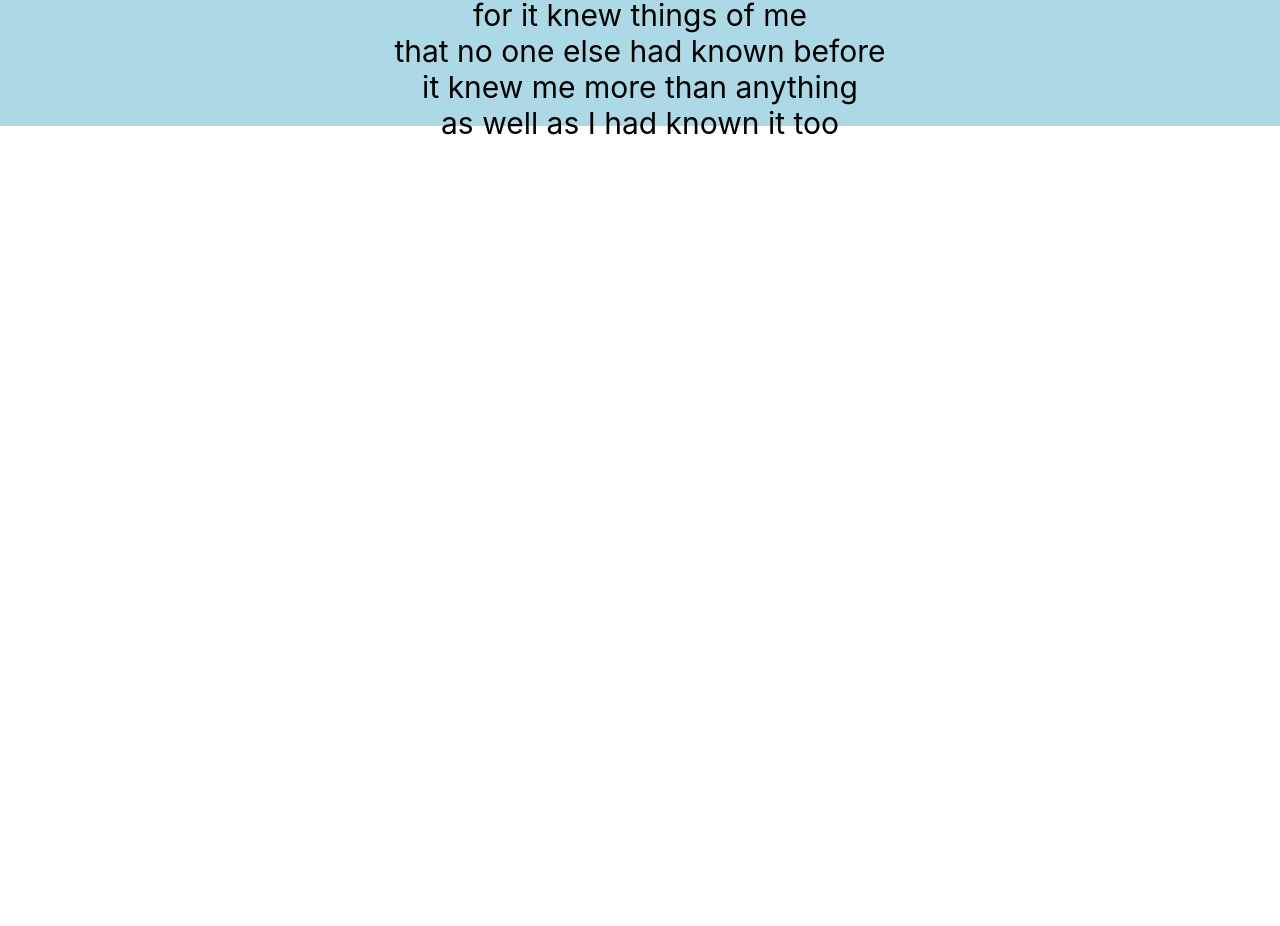
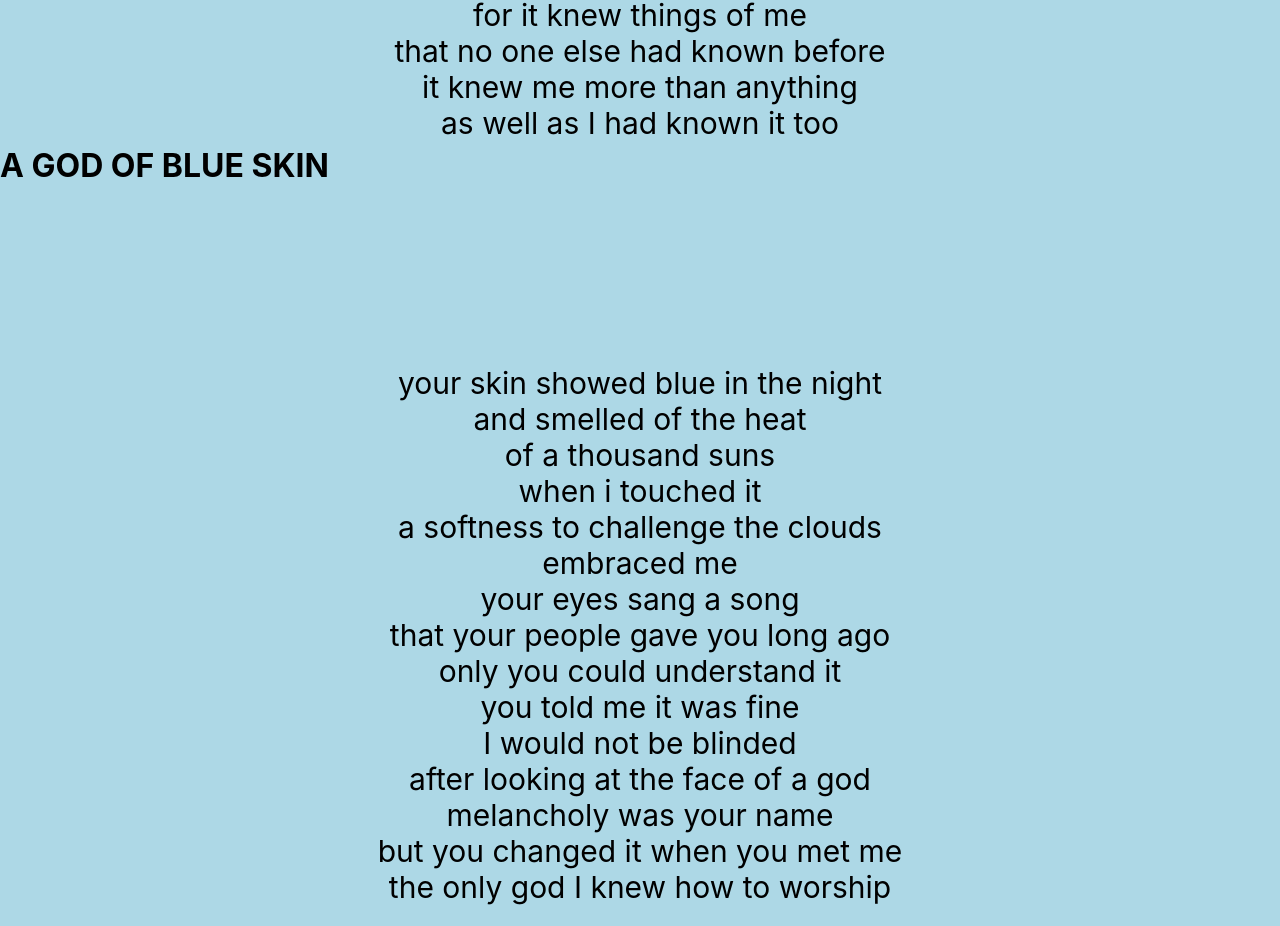
Before and after one commit to gelissa/tenderThings, a React (Create React App) app in the folder my-app/: page / in a window 1280 px wide. Shown: the part 7074-8000 px from the top of the page. Before the commit the page ends 7215 px from the top, so only its background shows below. Built offline with nearby package versions, Linux system fonts and the light colour scheme.

Commit message:
added poem eight

```diff
--- a/my-app/src/App.js
+++ b/my-app/src/App.js
@@ -9,6 +9,7 @@ import PoemFour from './pages/garden/poem';
 import PoemFive from './pages/amIAPerson/poem';
 import PoemSix from './pages/theRoom/poem';
 import PoemSeven from './pages/theRoom/poem';
+import PoemEight from './pages/aGodOfBlueSkin/poem';
 
 function App() {
   return (
@@ -22,6 +23,7 @@ function App() {
       <PoemFive />
       <PoemSix />
       <PoemSeven />
+      <PoemEight />
     </div>
   );
 }
--- /dev/null
+++ b/my-app/src/pages/aGodOfBlueSkin/poem.js
@@ -0,0 +1,34 @@
+import React from "react";
+// import "./style.css";
+
+function PoemEight(){
+
+        return (
+            <div className="poem">
+                <h1 className="title">
+                    A GOD OF BLUE SKIN
+                </h1>
+                <p className="p">
+                    your skin showed blue in the night <br />
+                    and smelled of the heat <br />
+                    of a thousand suns <br />
+                    when i touched it <br />
+                    a softness to challenge the clouds <br />
+                    embraced me <br />
+                    your eyes sang a song <br />
+                    that your people gave you long ago <br />
+                    only you could understand it <br />
+                    you told me it was fine <br />
+                    I would not be blinded <br />
+                    after looking at the face of a god <br />
+                    melancholy was your name <br />
+                    but you changed it when you met me <br />
+                    the only god I knew how to worship <br />
+
+
+                </p>
+            </div>
+        )
+    };
+
+export default PoemEight;
```
